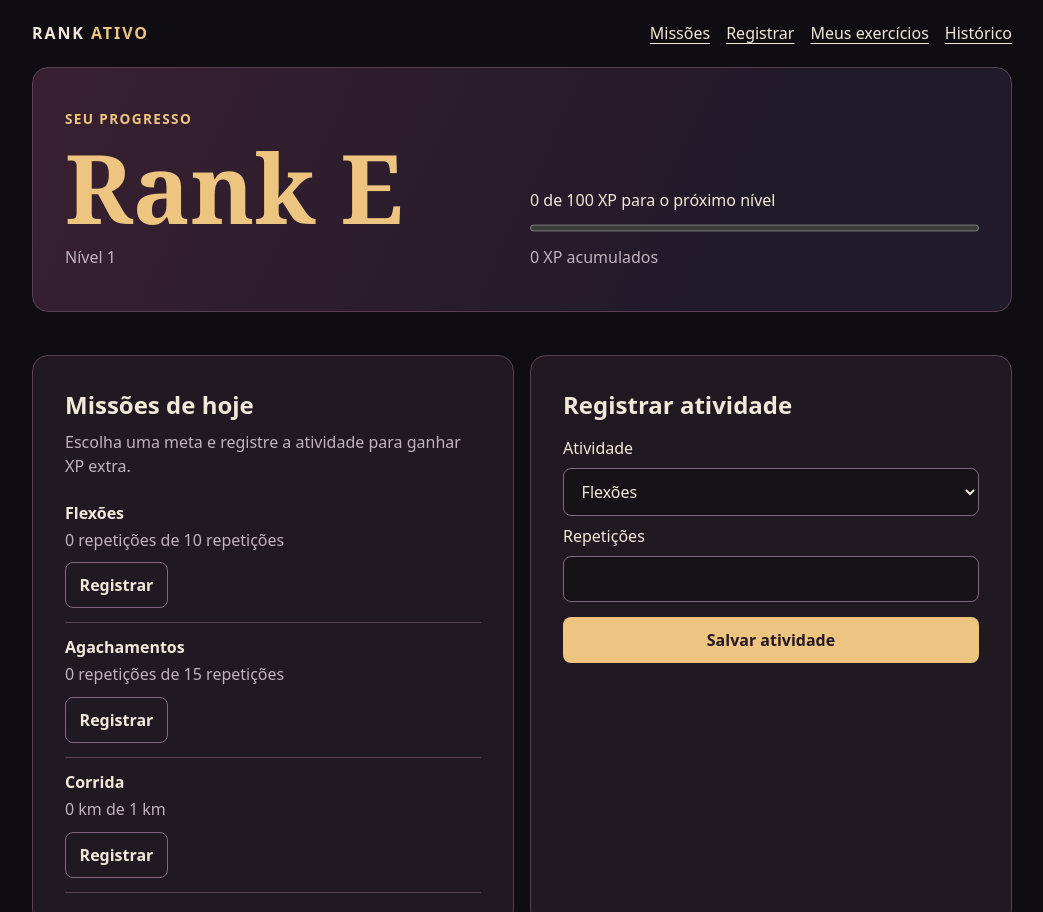
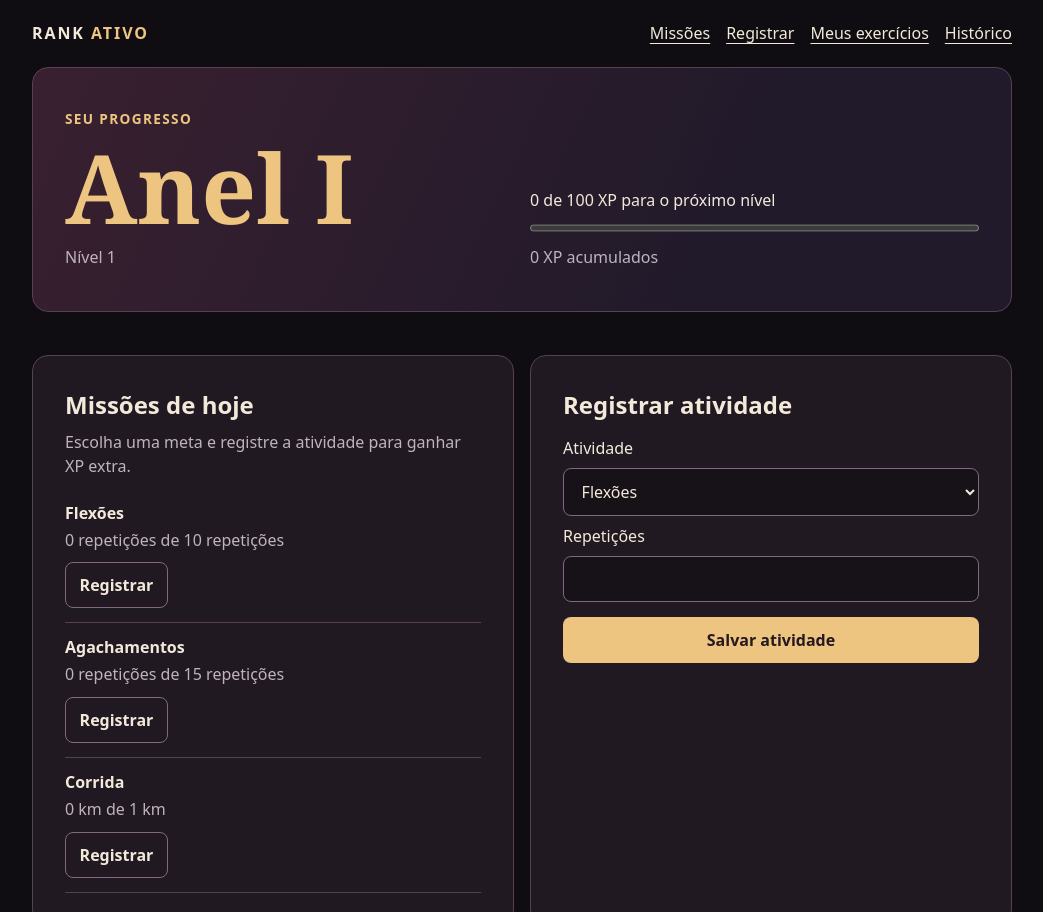
Before and after one commit to Rique30/Gogo-Flexoes, a plain HTML site: page index.html in a window 1280 px wide. Shown: the top 912 px of the page, without its empty margins (118-1161 px from the left). Drawn offline with Linux system fonts and the light colour scheme.

Commit message:
Replace ranks with rings from Sombras do Destino
Progression now goes from Anel I to Anel VI, one ring every three levels.

Co-Authored-By: Claude Opus 5.5 <noreply@anthropic.com>
Claude-Session: https://claude.ai/code/session_01PMUA9CQ4A114KG7YScKyEV

```diff
--- a/index.html
+++ b/index.html
@@ -14,10 +14,10 @@
     <nav aria-label="Navegação"><a href="#missoes">Missões</a><a href="#registro">Registrar</a><a href="#exercicios">Meus exercícios</a><a href="#historico">Histórico</a></nav>
   </header>
   <main class="shell">
-    <section class="hero" aria-labelledby="rank">
+    <section class="hero" aria-labelledby="ring">
       <div>
         <p class="label">Seu progresso</p>
-        <h1 id="rank">Rank E</h1>
+        <h1 id="ring">Anel I</h1>
         <p id="level"></p>
       </div>
       <div class="xp">
--- a/script.js
+++ b/script.js
@@ -11,7 +11,7 @@ const missions = [
   { kind: 'squats', goal: 15 },
   { kind: 'running', goal: 1 }
 ];
-const ranks = ['E', 'D', 'C', 'B', 'A', 'S'];
+const rings = ['I', 'II', 'III', 'IV', 'V', 'VI'];
 const storageKey = 'rank-ativo-v1';
 const weeklyGoal = 4;
 const xpPerLevel = 100;
@@ -74,8 +74,8 @@ function render() {
   renderWeeklyProgress();
   const xp = history.reduce((total, entry) => total + entry.xp, 0);
   const level = Math.floor(xp / xpPerLevel) + 1;
-  const rank = ranks[Math.min(Math.floor((level - 1) / 3), ranks.length - 1)];
-  get('rank').textContent = `Rank ${rank}`;
+  const ring = rings[Math.min(Math.floor((level - 1) / 3), rings.length - 1)];
+  get('ring').textContent = `Anel ${ring}`;
   get('level').textContent = `Nível ${level}`;
   get('xp-bar').value = xp % xpPerLevel;
   get('xp-label').textContent = `${xp % xpPerLevel} de ${xpPerLevel} XP para o próximo nível`;
```
Also changed, not shown: 1 other file.
